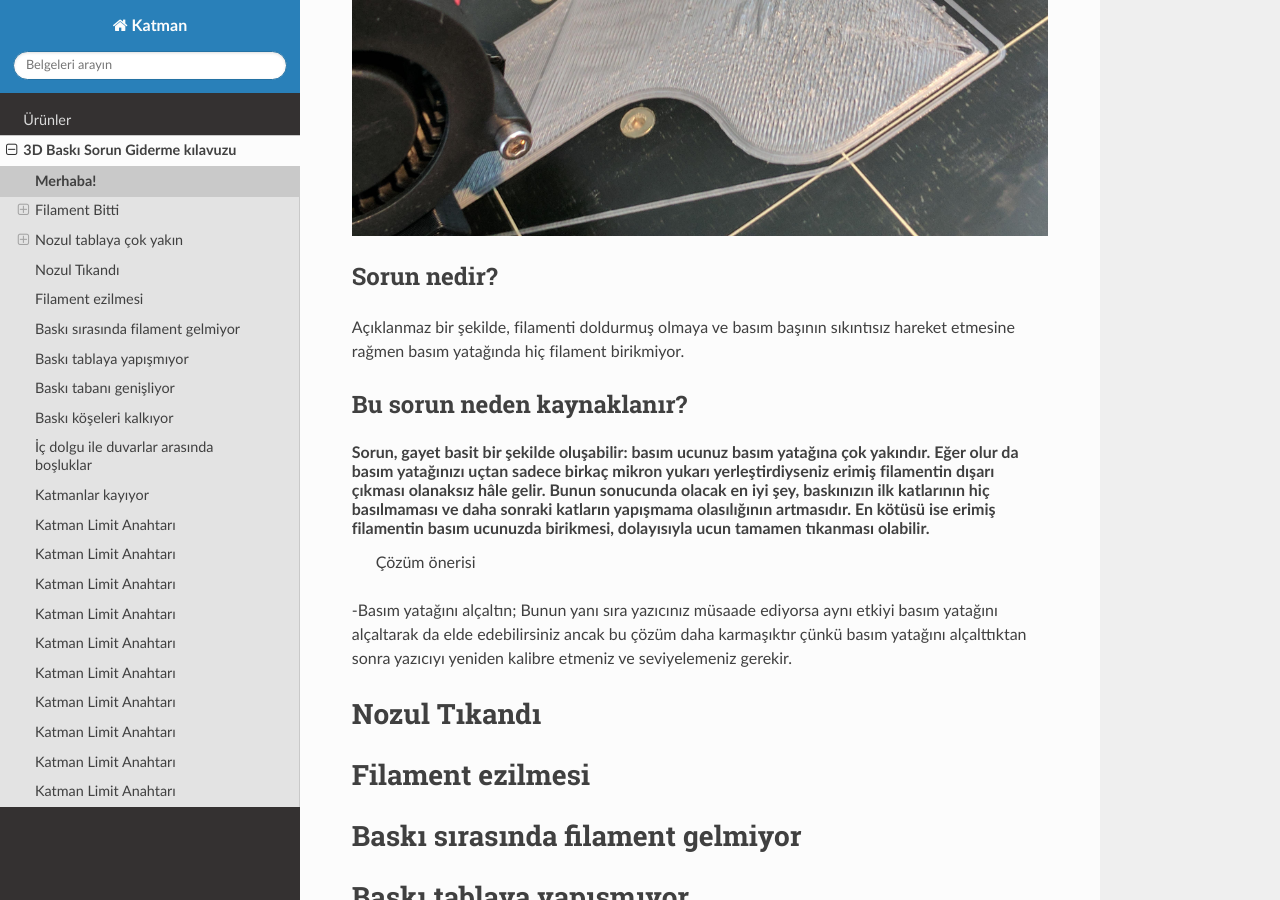
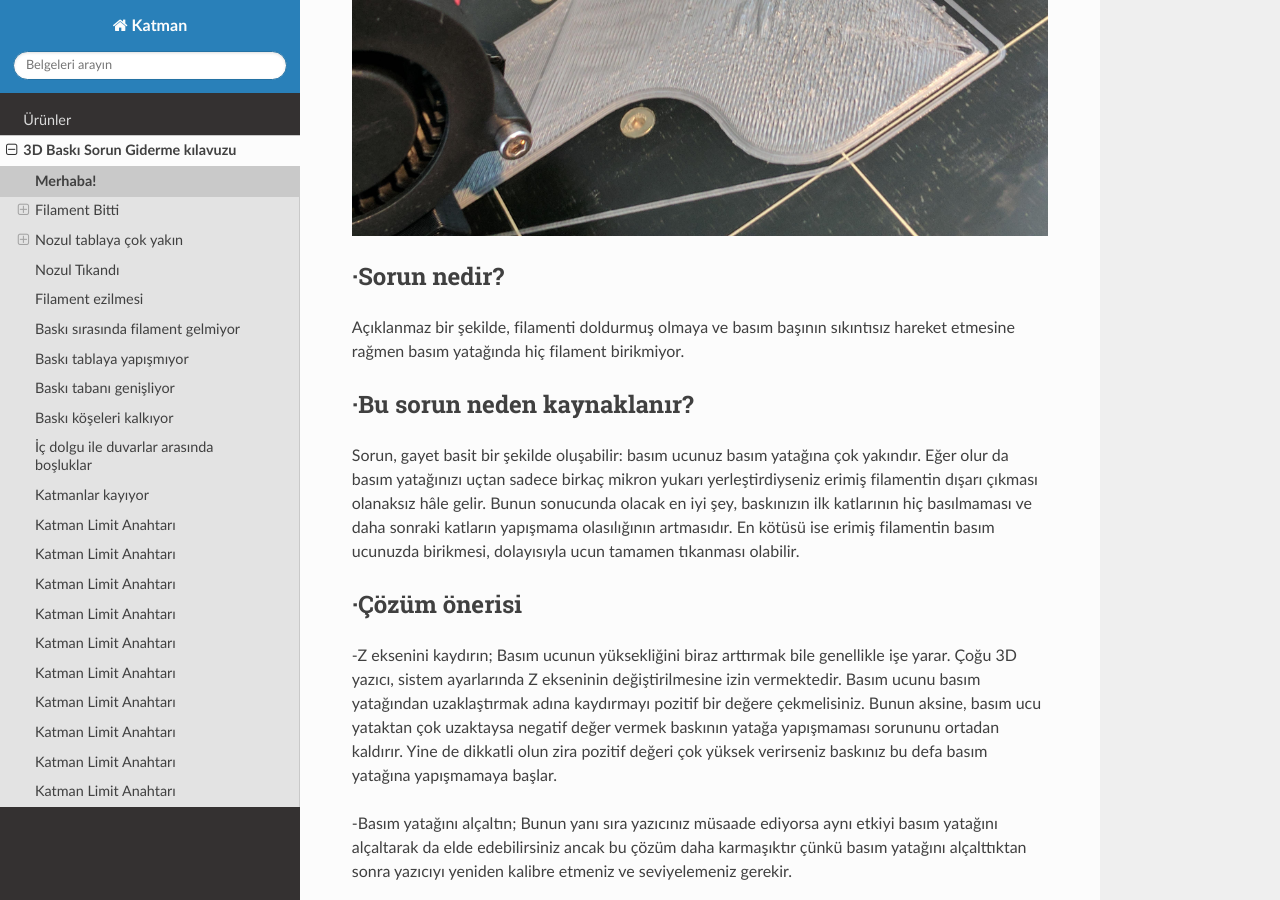
Before and after one commit to katman3d/katman-docs, a Sphinx documentation site: the page built from docs/sorunlar/1filamentbitti.rst, in a window 1280 px wide and 900 px high, scrolled down 1780 px. Built offline with Sphinx 7.4.7 and the Read the Docs theme 2.0.0, drawn with Linux system fonts in a browser that asks for light colours; some of the changed text lies outside the part shown.

```diff
--- a/docs/sorunlar/1filamentbitti.rst
+++ b/docs/sorunlar/1filamentbitti.rst
@@ -12,17 +12,17 @@ Filament Bitti
 .. image:: images/filamentbitti.jpg
    :alt: Katman
 
-Sorun nedir?
+·Sorun nedir?
 -----------------
 Dilimleme yazılımında model belirlenmesine ve doğru şekilde yapılandırılmasına rağmen hiçbir şey basılmıyor. Ne kadar baskı dosyasını yazıcıya defalarca göndermeyi deniyor olsan da baskı ucundan garip bir parça çıkması dışında hiçbir şey gerçekleşmiyor ya da diğer türlü, baskının yarısı tamamlandıktan sonra filament ekstrüzyonu duruyor ama basım ucu modelin içine hava üflemeye devam ediyor.
 
-Bu sorun neden kaynaklanır?
+·Bu sorun neden kaynaklanır?
 -------------------------------
 PRUSA i3 gibi birçok yazıcıda filament makarası tamamen göründüğünden kaçırılması olanaksız bir sorundur ama XYZ DaVinci, Cel Robox ve Ultimaker serilerinde bu  her zaman görünür değildir. Bunlar ve birçok diğer yazıcı, filamenti yazıcı gövdesinin içinde tümden kapalı bulunduruyor ya da arkada tutuyor. Bazı yazıcılar elbette akıllı makaralara sahiptir ve bunlar, yazılıma geri dönüt sağlayarak makaradaki materyalin bitmek üzere olduğunu ya da tükendiğini gösterebiliyor.
 
 Neyse ki hepimiz bir şeyleri kurcalamayı, üzerinde oynanmış veyahut üçüncü kaynaktan gelen yazılımlar kullanmayı seviyoruz. Her durumda, özellikle Bowden tipi ekstrüzyon sistemlerinde, kalmış bir miktar materyali çıkarıp ardından taze filamenti yerleştirmeniz gerekir.
 
-Çözüm önerisi
+·Çözüm önerisi
 --------------
 -Filament makarasını kontrol edin
 
@@ -33,14 +33,15 @@ Nozul tablaya çok yakın
    :alt: Katman
 
 
-Sorun nedir?
+·Sorun nedir?
 -----------------
 Açıklanmaz bir şekilde, filamenti doldurmuş olmaya ve basım başının sıkıntısız hareket etmesine rağmen basım yatağında hiç filament birikmiyor.
 
-Bu sorun neden kaynaklanır?
+·Bu sorun neden kaynaklanır?
 -------------------------------
 Sorun, gayet basit bir şekilde oluşabilir: basım ucunuz basım yatağına çok yakındır. Eğer olur da basım yatağınızı uçtan sadece birkaç mikron yukarı yerleştirdiyseniz erimiş filamentin dışarı çıkması olanaksız hâle gelir. Bunun sonucunda olacak en iyi şey, baskınızın ilk katlarının hiç basılmaması ve daha sonraki katların yapışmama olasılığının artmasıdır. En kötüsü ise erimiş filamentin basım ucunuzda birikmesi, dolayısıyla ucun tamamen tıkanması olabilir.
-   Çözüm önerisi
+
+·Çözüm önerisi
 --------------
 -Z eksenini kaydırın;
 Basım ucunun yüksekliğini biraz arttırmak bile genellikle işe yarar. Çoğu 3D yazıcı, sistem ayarlarında Z ekseninin değiştirilmesine izin vermektedir. Basım ucunu basım yatağından uzaklaştırmak adına kaydırmayı pozitif bir değere çekmelisiniz. Bunun aksine, basım ucu yataktan çok uzaktaysa negatif değer vermek baskının yatağa yapışmaması sorununu ortadan kaldırır. Yine de dikkatli olun zira pozitif değeri çok yüksek verirseniz baskınız bu defa basım yatağına yapışmamaya başlar.
```
